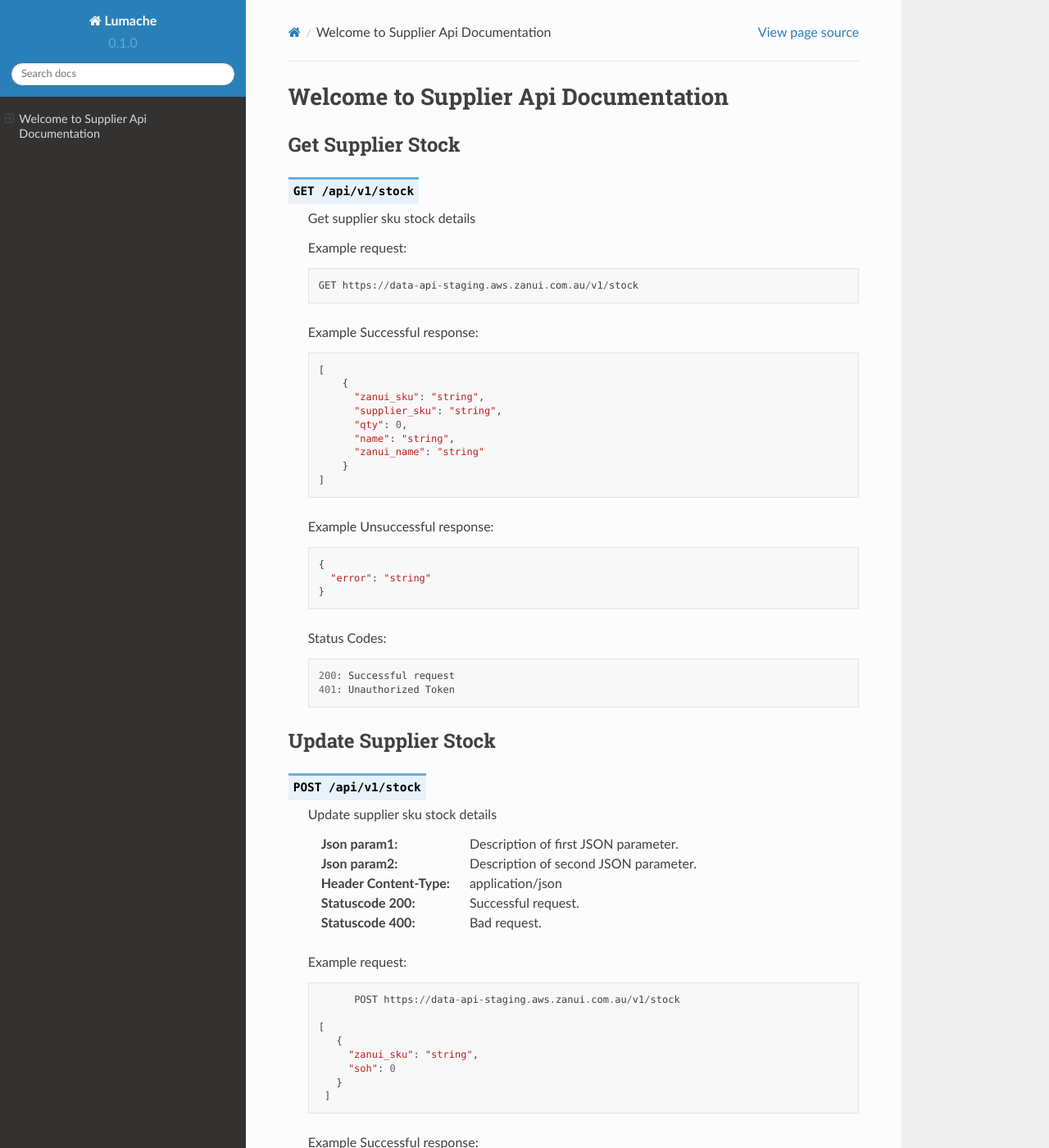
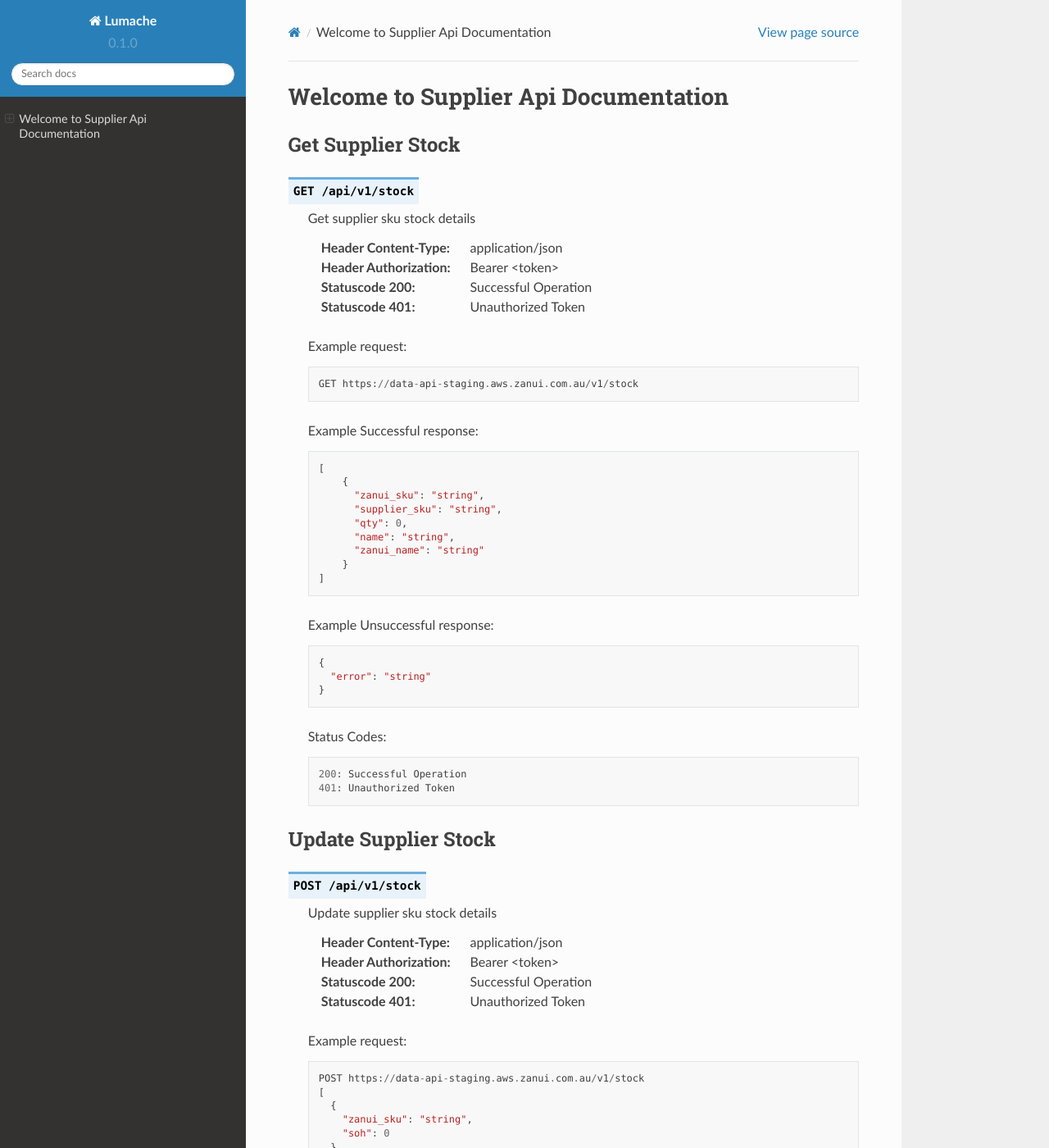
Before and after one commit to lalustine7/Supplier-API-Documentation, a Sphinx documentation site: the page built from docs/source/index.rst, in a window 1280 px wide and 1400 px high. Shown: the whole window at 82% size. Built offline with Sphinx 7.4.7 and the Read the Docs theme 2.0.0, drawn with Linux system fonts in a browser that asks for light colours; some of the changed text lies outside the part shown.

Commit message:
updated documentation

```diff
--- a/docs/source/index.rst
+++ b/docs/source/index.rst
@@ -7,6 +7,11 @@ Get Supplier Stock
 .. function:: GET /api/v1/stock
 
       Get supplier sku stock details
+
+      :header Content-Type: application/json
+      :header Authorization: Bearer <token>
+      :statuscode 200: Successful Operation
+      :statuscode 401: Unauthorized Token
 
       Example request::
 
@@ -32,7 +37,7 @@ Get Supplier Stock
 
       Status Codes::
 
-        200: Successful request
+        200: Successful Operation
         401: Unauthorized Token
 
 
@@ -43,17 +48,15 @@ Update Supplier Stock
 
       Update supplier sku stock details
 
-      :json param1: Description of first JSON parameter.
-      :json param2: Description of second JSON parameter.
       :header Content-Type: application/json
-      :statuscode 200: Successful request.
-      :statuscode 400: Bad request.
+      :header Authorization: Bearer <token>
+      :statuscode 200: Successful Operation
+      :statuscode 401: Unauthorized Token
 
       Example request::
 
-             POST https://data-api-staging.aws.zanui.com.au/v1/stock
-
-       [
+        POST https://data-api-staging.aws.zanui.com.au/v1/stock
+        [
           {
             "zanui_sku": "string",
             "soh": 0
@@ -83,8 +86,3 @@ Update Supplier Stock
         {
           "error": "string"
         }
-
-      Status Codes::
-
-        200: Successful request
-        401: Unauthorized Token
```
